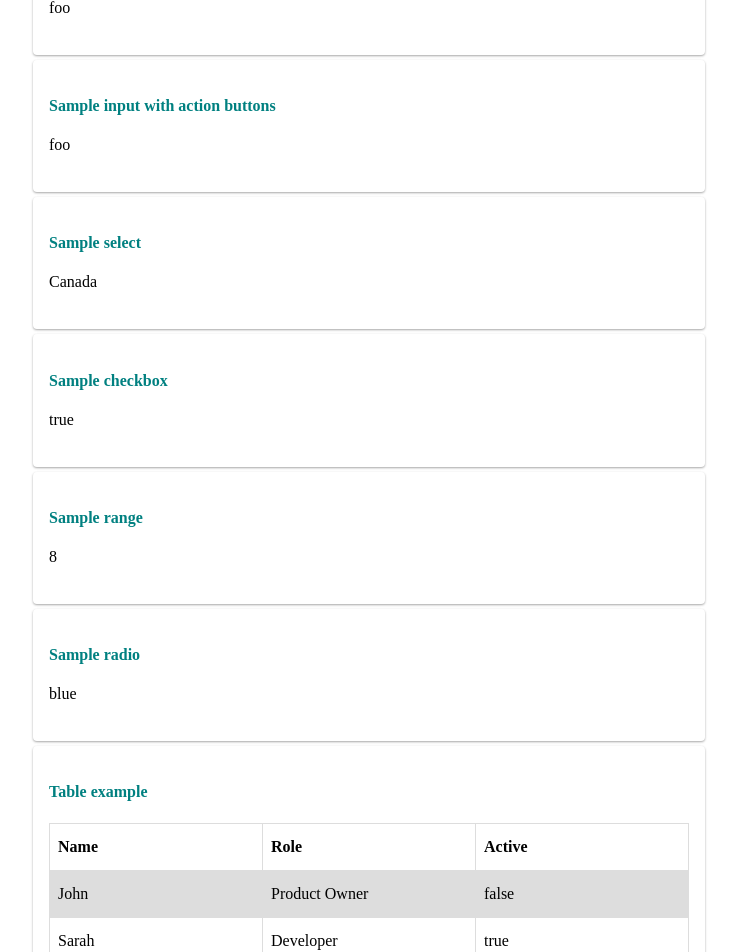
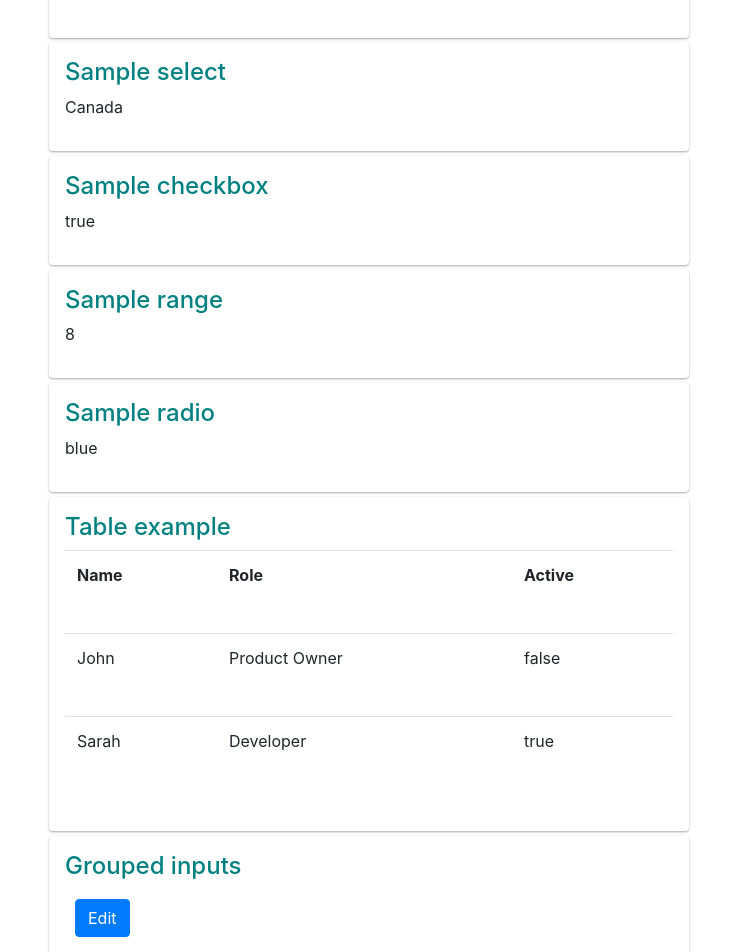
Before and after one commit to ngneat/edit-in-place, an Angular app: page / in a window 1280 px wide. Shown: the part 700-1652 px from the top of the page, without its empty margins (271-1008 px from the left). Built offline with nearby package versions, Linux system fonts and the light colour scheme.

Commit message:
feat(demo): add ng-bootstrap

```diff
--- a/package.json
+++ b/package.json
@@ -50,10 +50,13 @@
     "@angular/compiler": "~10.0.2",
     "@angular/core": "~10.0.2",
     "@angular/forms": "~10.0.2",
+    "@angular/localize": "~10.0.2",
     "@angular/platform-browser": "~10.0.2",
     "@angular/platform-browser-dynamic": "~10.0.2",
     "@angular/router": "~10.0.2",
+    "@ng-bootstrap/ng-bootstrap": "^7.0.0",
     "@ngneat/lib": "^1.0.4",
+    "bootstrap": "^4.5.0",
     "rxjs": "~6.5.5",
     "tslib": "^2.0.0",
     "zone.js": "~0.10.3"
--- a/src/app/app.component.html
+++ b/src/app/app.component.html
@@ -18,7 +18,9 @@
         {{ inputText }}
       </ng-template>
       <ng-template editMode>
+        <div class="form-group">
           <input
+            class="form-control"
             editableOnEnter
             editableOnEscape
             data-testid="sample-input-edit"
@@ -26,13 +28,14 @@
             type="text"
             [formControl]="inputControl"
           />
+        </div>
       </ng-template>
     </editable>
   </article>
 </section>
 
 <section>
-  <h4>Sample input triggered by single click [provided by global configuration]</h4>
+  <h4>Sample input triggered by single click</h4>
   <article>
     <editable
       data-testid="sample-input-click"
@@ -43,7 +46,15 @@
         {{ inputText }}
       </ng-template>
       <ng-template editMode>
-        <input data-testid="sample-input-click-edit" placeholder="Title" type="text" [formControl]="inputControl" />
+        <div class="form-group">
+          <input
+            class="form-control"
+            data-testid="sample-input-click-edit"
+            placeholder="Title"
+            type="text"
+            [formControl]="inputControl"
+          />
+        </div>
       </ng-template>
     </editable>
   </article>
@@ -63,7 +74,15 @@
         {{ inputText }}
       </ng-template>
       <ng-template editMode>
-        <input data-testid="sample-input-hover-edit" placeholder="Title" type="text" [formControl]="inputControl" />
+        <div class="form-group">
+          <input
+            class="form-control"
+            data-testid="sample-input-hover-edit"
+            placeholder="Title"
+            type="text"
+            [formControl]="inputControl"
+          />
+        </div>
       </ng-template>
     </editable>
   </article>
@@ -82,13 +101,16 @@
         {{ inputFocusText }}
       </ng-template>
       <ng-template editMode>
+        <div class="form-group">
           <input
+            class="form-control"
             data-testid="sample-input-focus-edit"
             editableFocusable
             placeholder="Title"
             type="text"
             [formControl]="inputFocusControl"
           />
+        </div>
       </ng-template>
     </editable>
   </article>
@@ -107,9 +129,19 @@
         {{ inputButtonsText }}
       </ng-template>
       <ng-template editMode>
-        <input data-testid="sampleForm-btn-edit" placeholder="Title" type="text" [formControl]="inputButtonsControl" />
-        <button data-testid="sampleForm-save-btn" editableOnSave>Save</button>
-        <button data-testid="sampleForm-cancel-btn" class="cancel-btn" editableOnCancel>Cancel</button>
+        <div class="d-flex align-items-baseline">
+          <div class="form-group">
+            <input
+              class="form-control"
+              data-testid="sampleForm-btn-edit"
+              placeholder="Title"
+              type="text"
+              [formControl]="inputButtonsControl"
+            />
+          </div>
+          <button class="btn btn-success" data-testid="sampleForm-save-btn" editableOnSave>Save</button>
+          <button class="btn btn-secondary" data-testid="sampleForm-cancel-btn" editableOnCancel>Cancel</button>
+        </div>
       </ng-template>
     </editable>
   </article>
@@ -128,9 +160,16 @@
         {{ selectText }}
       </ng-template>
       <ng-template editMode>
-        <select data-testid="sample-select-edit" name="sample-select" [formControl]="selectControl">
+        <div class="form-group">
+          <select
+            class="form-control"
+            data-testid="sample-select-edit"
+            name="sample-select"
+            [formControl]="selectControl"
+          >
             <option *ngFor="let option of selectOptions" [value]="option">{{ option }}</option>
           </select>
+        </div>
       </ng-template>
     </editable>
   </article>
@@ -149,7 +188,14 @@
         {{ checkboxText }}
       </ng-template>
       <ng-template editMode>
-        <input data-testid="sample-checkbox-edit" type="checkbox" [formControl]="checkboxControl" />
+        <div class="form-check">
+          <input
+            class="form-check-input"
+            data-testid="sample-checkbox-edit"
+            type="checkbox"
+            [formControl]="checkboxControl"
+          />
+        </div>
       </ng-template>
     </editable>
   </article>
@@ -168,7 +214,16 @@
         {{ rangeText }}
       </ng-template>
       <ng-template editMode>
-        <input data-testid="sample-range-edit" type="range" min="0" max="10" [formControl]="rangeControl" />
+        <div class="form-group">
+          <input
+            class="form-control"
+            data-testid="sample-range-edit"
+            type="range"
+            min="0"
+            max="10"
+            [formControl]="rangeControl"
+          />
+        </div>
       </ng-template>
     </editable>
   </article>
@@ -205,7 +260,12 @@
 <section>
   <h4>Table example</h4>
   <article>
-    <table>
+    <table class="table">
+      <colgroup>
+        <col class="name" />
+        <col class="role" />
+        <col class="active" />
+      </colgroup>
       <tr>
         <th>Name</th>
         <th>Role</th>
@@ -218,7 +278,9 @@
               {{ account.name }}
             </ng-template>
             <ng-template editMode>
-              <input placeholder="name" type="text" [formControl]="getControl(index, 'name')" />
+              <div class="form-group">
+                <input class="form-control" placeholder="name" type="text" [formControl]="getControl(index, 'name')" />
+              </div>
             </ng-template>
           </editable>
         </td>
@@ -228,9 +290,11 @@
               {{ account.role }}
             </ng-template>
             <ng-template editMode>
-              <select name="role" [formControl]="getControl(index, 'role')">
+              <div class="form-group">
+                <select class="form-control" name="role" [formControl]="getControl(index, 'role')">
                   <option *ngFor="let role of roles" [value]="role">{{ role }}</option>
                 </select>
+              </div>
             </ng-template>
           </editable>
         </td>
@@ -245,7 +309,14 @@
               <span>{{ account.isActive }}</span>
             </ng-template>
             <ng-template editMode>
-              <input placeholder="isActive" type="checkbox" [formControl]="getControl(index, 'isActive')" />
+              <div class="form-check">
+                <input
+                  class="form-check-input"
+                  placeholder="isActive"
+                  type="checkbox"
+                  [formControl]="getControl(index, 'isActive')"
+                />
+              </div>
             </ng-template>
           </editable>
         </td>
@@ -262,13 +333,13 @@
 >
   <h4>Grouped inputs</h4>
   <aside>
-    <button *ngIf="mode === 'view'" data-testid="groupedForm-edit-btn" editableGroupEdit>
+    <button class="btn btn-primary" *ngIf="mode === 'view'" data-testid="groupedForm-edit-btn" editableGroupEdit>
       Edit
     </button>
-    <button *ngIf="mode === 'edit'" data-testid="groupedForm-save-btn" editableGroupSave>
+    <button class="btn btn-success" *ngIf="mode === 'edit'" data-testid="groupedForm-save-btn" editableGroupSave>
       Save
     </button>
-    <button *ngIf="mode === 'edit'" data-testid="groupedForm-cancel-btn" editableGroupCancel>
+    <button class="btn btn-secondary" *ngIf="mode === 'edit'" data-testid="groupedForm-cancel-btn" editableGroupCancel>
       Cancel
     </button>
   </aside>
@@ -279,14 +350,15 @@
           {{ identity.name }}
         </ng-template>
         <ng-template editMode>
+          <div class="form-group">
             <input
-            editableOnEnter
-            editableOnEscape
+              class="form-control"
               data-testid="grouped-input-edit-1"
               placeholder="Name"
               type="text"
               formControlName="name"
             />
+          </div>
         </ng-template>
       </editable>
     </article>
@@ -296,14 +368,15 @@
           {{ identity.city }}
         </ng-template>
         <ng-template editMode>
+          <div class="form-group">
             <input
-            editableOnEnter
-            editableOnEscape
+              class="form-control"
               data-testid="grouped-input-edit-2"
               placeholder="City"
               type="text"
               formControlName="city"
             />
+          </div>
         </ng-template>
       </editable>
     </article>
@@ -313,14 +386,15 @@
           {{ identity.country }}
         </ng-template>
         <ng-template editMode>
+          <div class="form-group">
             <input
-            editableOnEnter
-            editableOnEscape
+              class="form-control"
               data-testid="grouped-input-edit-3"
               placeholder="Country"
               type="text"
               formControlName="country"
             />
+          </div>
         </ng-template>
       </editable>
     </article>
--- a/src/app/app.component.scss
+++ b/src/app/app.component.scss
@@ -5,35 +5,8 @@
   align-items: center;
 }
 
-table {
-  border-collapse: collapse;
-  width: 100%;
-}
-
-td,
-th {
-  border: 1px solid #dddddd;
-  text-align: left;
-  padding: 8px;
-  width: 33%;
-  height: 30px;
-}
-
-tr:nth-child(even) {
-  background-color: #dddddd;
-}
-
 button {
-  background-color: teal;
-  color: white;
-  border-radius: 4px;
-  padding: 0.5rem 1rem;
-  border: none;
-  margin: 1rem;
-}
-
-.cancel-btn {
-  background-color: gray;
+  margin: 10px;
 }
 
 input {
@@ -93,3 +66,23 @@ aside {
 .hide {
   display: none;
 }
+
+.form-group {
+  width: fit-content;
+}
+
+.name {
+  width: 152px;
+}
+
+.role {
+  width: 295px;
+}
+
+.active {
+  width: 161px;
+}
+
+tr {
+  height: 83px;
+}
--- a/src/app/app.module.ts
+++ b/src/app/app.module.ts
@@ -5,10 +5,11 @@ import { AppRoutingModule } from './app-routing.module';
 import { AppComponent } from './app.component';
 import { EDITABLE_CONFIG, EditableConfig, EditableModule } from '@ngneat/edit-in-place';
 import { ReactiveFormsModule } from '@angular/forms';
+import { NgbModule } from '@ng-bootstrap/ng-bootstrap';
 
 @NgModule({
   declarations: [AppComponent],
-  imports: [BrowserModule, AppRoutingModule, EditableModule, ReactiveFormsModule],
+  imports: [BrowserModule, AppRoutingModule, EditableModule, ReactiveFormsModule, NgbModule],
   providers: [
     {
       provide: EDITABLE_CONFIG,
--- a/src/polyfills.ts
+++ b/src/polyfills.ts
@@ -1,3 +1,7 @@
+/***************************************************************************************************
+ * Load `$localize` onto the global scope - used if i18n tags appear in Angular templates.
+ */
+import '@angular/localize/init';
 /**
  * This file includes polyfills needed by Angular and is loaded before the app.
  * You can add your own extra polyfills to this file.
--- a/src/styles.scss
+++ b/src/styles.scss
@@ -1 +1,4 @@
 /* You can add global styles to this file, and also import other style files */
+
+/* Importing Bootstrap SCSS file. */
+@import '~bootstrap/scss/bootstrap';
```
Also changed, not shown: 1 other file (tests, documents, lock files or other folders). Lines whose indentation alone changed are shown as unchanged.
